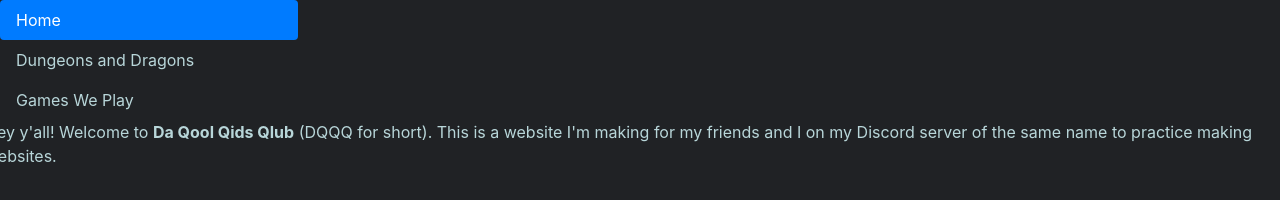
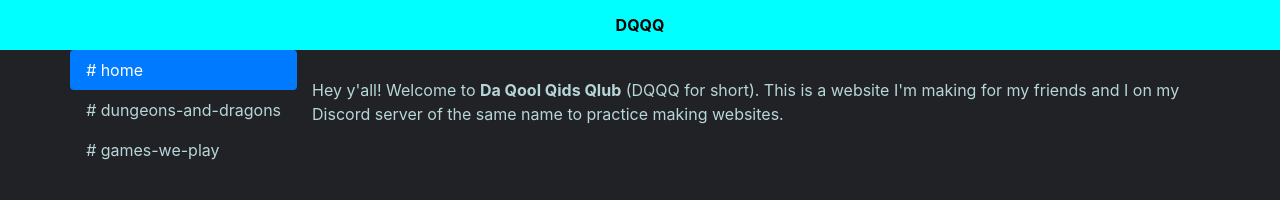
Before and after one commit to Gabraham42/Gabraham42.github.io, a plain HTML site: page index.html in a window 1280 px wide. Drawn offline with nearby package versions, Linux system fonts and the light colour scheme.

Commit message:
Improved sidebars and added banner placeholder.

```diff
--- a/index.html
+++ b/index.html
@@ -1,5 +1,6 @@
 <!DOCTYPE html>
 <html>
+
 <head>
 	<link rel="stylesheet" href="https://stackpath.bootstrapcdn.com/bootstrap/4.3.1/css/bootstrap.min.css" integrity="sha384-ggOyR0iXCbMQv3Xipma34MD+dH/1fQ784/j6cY/iJTQUOhcWr7x9JvoRxT2MZw1T" crossorigin="anonymous">
 	<link rel="stylesheet" type="text/css" href="./style.css">
@@ -8,61 +9,33 @@
 	<title>Da Qool Qids Qlub</title>
 </head>
 
-   <!-- <nav class="navbar navbar-expand-lg navbar-light bg-light">
-      <div class="container-fluid">
-        <a class="navbar-brand" href="index.html"><img src="squirrel.png" width="60" height="61" alt="The Squirrel"></a>
-        <button class="navbar-toggler" type="button" data-bs-toggle="collapse" data-bs-target="#navbarSupportedContent" aria-controls="navbarSupportedContent" aria-expanded="false" aria-label="Toggle navigation">
-          <span class="navbar-toggler-icon"></span>
-        </button>
-        <div class="collapse navbar-collapse" id="navbarSupportedContent">
-          <ul class="navbar-nav me-auto mb-2 mb-lg-0">
+<body>
+  <div class="container-xxl" id="banner">
+    <div class="flex-column">
+        <b>DQQQ</b>
+    </div>
+  </div>
+
+  <div class="container">
+    <div class="row align-items-center">
+       <div class="col-xs">
+         <ul class="nav nav-pills flex-column">
           <li class="nav-item">
-              <a class="nav-link active" aria-current="page" href="#">Home</a>
+            <a class="nav-link active" aria-current="page" href="index.html"><i>#</i> home</a>
            </li>
            <li class="nav-item">
-              <a class="nav-link" href="#">Link</a>
-            </li>
-            <li class="nav-item dropdown">
-              <a class="nav-link dropdown-toggle" href="#" id="navbarDropdown" role="button" data-bs-toggle="dropdown" aria-expanded="false">
-                Dropdown
-              </a>
-              <ul class="dropdown-menu" aria-labelledby="navbarDropdown">
-                <li><a class="dropdown-item" href="#">Action</a></li>
-                <li><a class="dropdown-item" href="#">Another action</a></li>
-                <li><hr class="dropdown-divider"></li>
-                <li><a class="dropdown-item" href="#">Something else here</a></li>
-              </ul>
+             <a class="nav-link" href="dnd.html"><i>#</i> dungeons-and-dragons</a>
            </li>
            <li class="nav-item">
-              <a class="nav-link disabled" href="#" tabindex="-1" aria-disabled="true">Disabled</a>
+             <a class="nav-link" href="games.html"><i>#</i> games-we-play</a>
            </li>
          </ul>
        </div>
-      </div>
-    </nav> -->
-
-    <div class="conatainer">
-      <div class="row align-items-center">
-        <div class="col-3">
-          <ul class="nav nav-pills flex-column">
-            <li class="nav-item">
-              <a class="nav-link active" aria-current="page" href="index.html">Home</a>
-            </li>
-            <li class="nav-item">
-              <a class="nav-link" href="dnd.html">Dungeons and Dragons</a>
-            </li>
-            <li class="nav-item">
-              <a class="nav-link" href="games.html">Games We Play</a>
-            </li>
-          </ul>
-        </div>
-        <div class="col-">
+      <div class="col-md">
         <p>Hey y'all! Welcome to <b>Da Qool Qids Qlub</b> (DQQQ for short). This is a website I'm making for my friends and I on my Discord server of the same name to practice making websites.</p>
       </div>
     </div>
    </div>
-
-
 
 		<script src="https://code.jquery.com/jquery-3.3.1.slim.min.js" integrity="sha384-q8i/X+965DzO0rT7abK41JStQIAqVgRVzpbzo5smXKp4YfRvH+8abtTE1Pi6jizo" crossorigin="anonymous"></script>
 		<script src="https://cdnjs.cloudflare.com/ajax/libs/popper.js/1.14.7/umd/popper.min.js" integrity="sha384-UO2eT0CpHqdSJQ6hJty5KVphtPhzWj9WO1clHTMGa3JDZwrnQq4sF86dIHNDz0W1" crossorigin="anonymous"></script>
--- a/style.css
+++ b/style.css
@@ -8,7 +8,6 @@ a {
 }
 
 table {
-	width: 100%;
 	border: 1px solid #b8d6d9;
 	text-align: center;
 }
@@ -29,3 +28,12 @@ td {
  br {
     display: none; /* hide the BR tag for wider screens (i.e. disable the line break) */
 }
+
+#banner {
+	display: flex;
+	background-color: aqua;
+	color: black;
+	height: 50px;
+	justify-content: center;
+	align-items: center;
+}
```
Also changed, not shown: dnd.html (+13 -4 lines), games.html (+14 -4 lines). Lines whose indentation alone changed are shown as unchanged.
